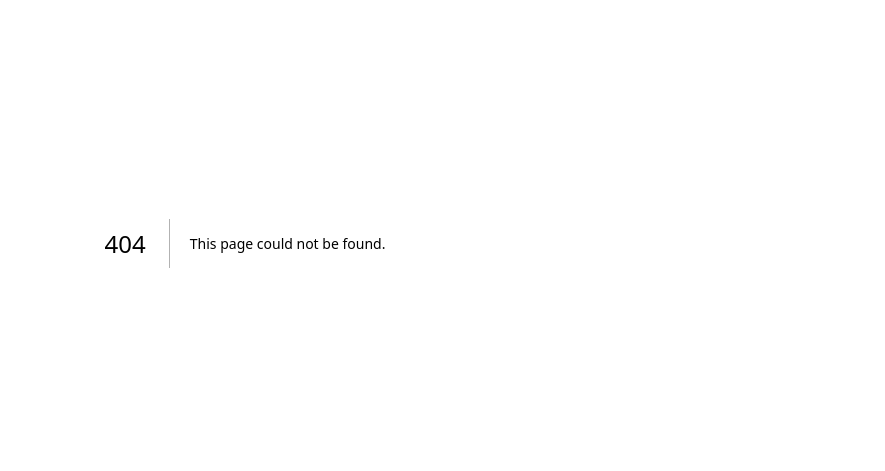
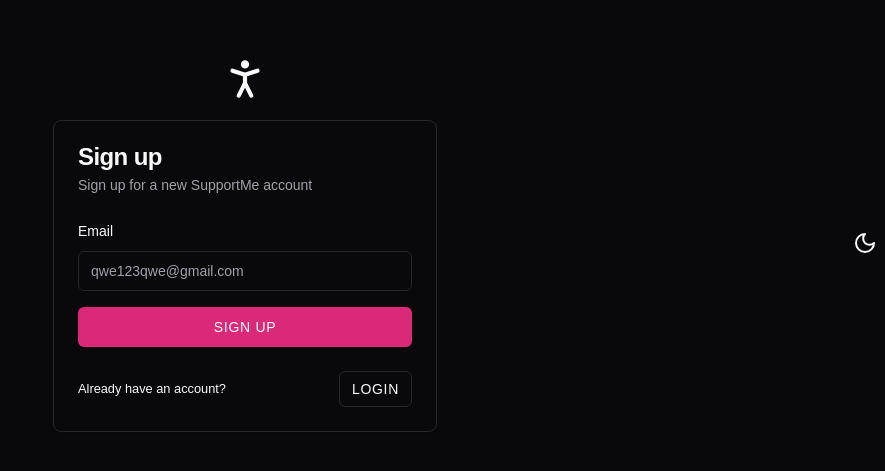
Before and after one commit to Hruchman-Ruslan/shadcn-ui, a Next.js app: page /sign-up in a window 1280 px wide. Before the commit this address had no page. Shown: the part 157-628 px from the top of the page, without its empty margins (395-1280 px from the left). Built offline with nearby package versions, Linux system fonts and the light colour scheme.

Commit message:
feat: sign up page and card

```diff
--- /dev/null
+++ b/app/(logged-out)/sign-up/page.tsx
@@ -0,0 +1,88 @@
+'use client'
+
+import { Button } from '@/components/ui/button'
+import {
+	Card,
+	CardContent,
+	CardDescription,
+	CardFooter,
+	CardHeader,
+	CardTitle,
+} from '@/components/ui/card'
+import {
+	Form,
+	FormControl,
+	FormField,
+	FormItem,
+	FormLabel,
+	FormMessage,
+} from '@/components/ui/form'
+import { Input } from '@/components/ui/input'
+import { zodResolver } from '@hookform/resolvers/zod'
+import { PersonStandingIcon } from 'lucide-react'
+import Link from 'next/link'
+import { useForm } from 'react-hook-form'
+import * as z from 'zod'
+
+const formSchema = z.object({
+	email: z.string().email(),
+})
+
+export default function SignUpPage() {
+	const form = useForm<z.infer<typeof formSchema>>({
+		resolver: zodResolver(formSchema),
+		defaultValues: {
+			email: '',
+		},
+	})
+
+	const handleSubmit = () => {
+		console.log('login validation passed')
+	}
+
+	return (
+		<>
+			<PersonStandingIcon size={50} />
+			<Card className='w-full max-w-sm'>
+				<CardHeader>
+					<CardTitle>Sign up</CardTitle>
+					<CardDescription>Sign up for a new SupportMe account</CardDescription>
+				</CardHeader>
+				<CardContent>
+					<Form {...form}>
+						<form
+							className='flex flex-col gap-4'
+							onSubmit={form.handleSubmit(handleSubmit)}
+						>
+							<FormField
+								control={form.control}
+								name='email'
+								render={({ field }) => (
+									<FormItem>
+										<FormLabel>Email</FormLabel>
+										<FormControl>
+											<Input
+												placeholder='qwe123qwe@gmail.com'
+												type='email'
+												required
+												{...field}
+											/>
+										</FormControl>
+										<FormMessage />
+									</FormItem>
+								)}
+							/>
+							<Button type='submit'>Sign up</Button>
+						</form>
+					</Form>
+				</CardContent>
+				<CardFooter className='justify-between '>
+					<small>Already have an account?</small>
+					<Button asChild variant={'outline'} size={'sm'}>
+						<Link href={'/login'}>Login</Link>
+					</Button>
+				</CardFooter>
+			</Card>
+		</>
+	)
+}
```
